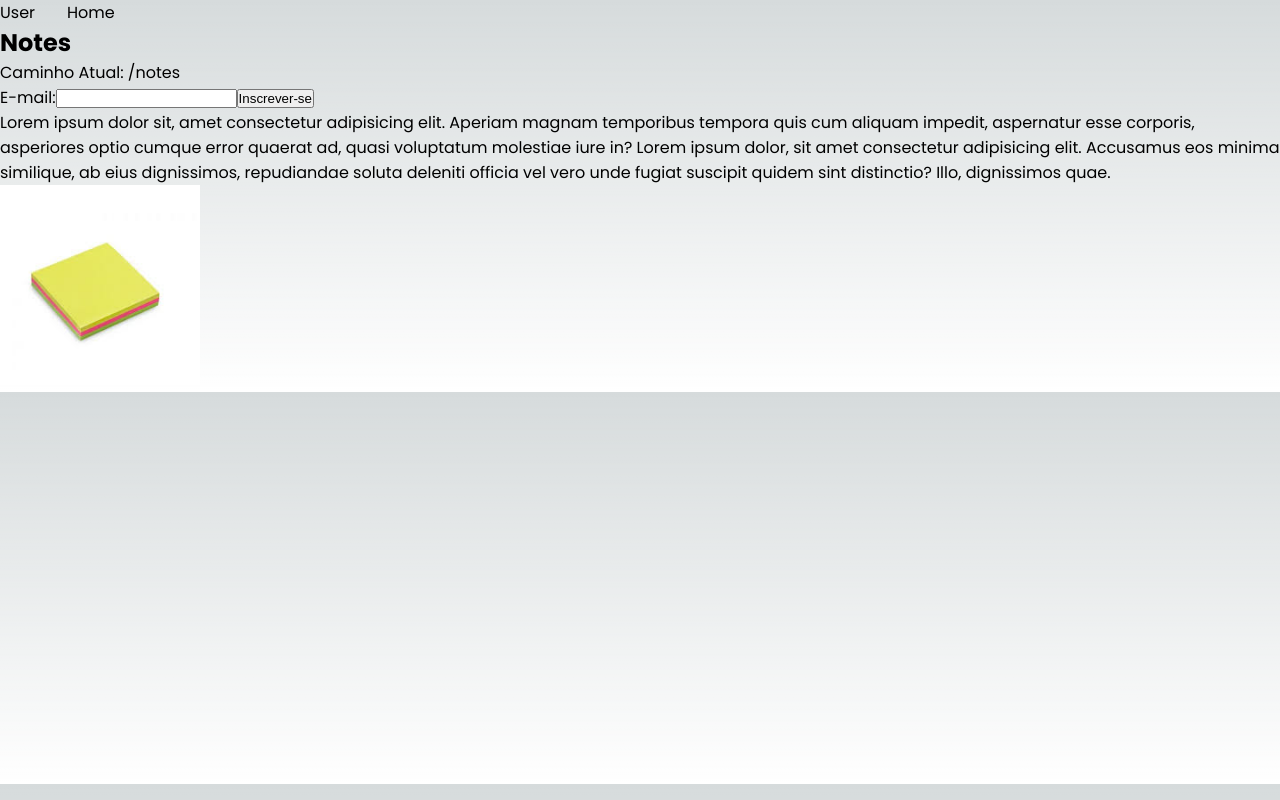
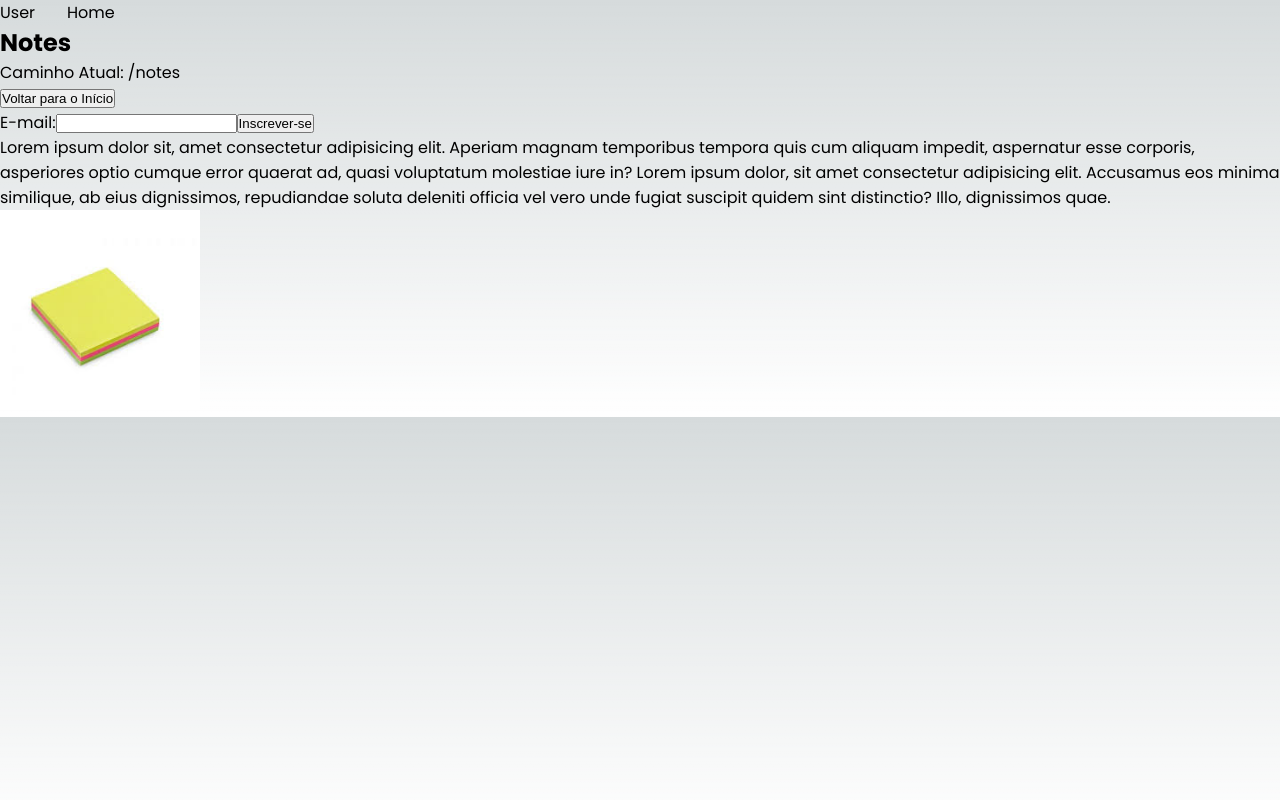
Before and after one commit to GustavoRMendes/next-js-14, a Next.js app: page /notes in a window 1280 px wide. Built offline with nearby package versions, Linux system fonts and the light colour scheme.

Commit message:
useRouter.push(/)

```diff
--- a/src/components/InputForm.tsx
+++ b/src/components/InputForm.tsx
@@ -2,14 +2,21 @@
 import React from "react"
 import { usePathname } from "next/navigation";
 import { useState } from "react"
+import { useRouter } from "next/navigation";
 export default function InputForm() {
   const [inputValue,setInputValue] = useState("")
   const pathname = usePathname()
+  const router = useRouter()
   return (
     <>
       <p>
         Caminho Atual: {pathname}
       </p>
+      <nav>
+        <button onClick={() => router.push('/')} type="button">
+          Voltar para o Início
+        </button>
+      </nav>
       <form>
         <label>E-mail:</label>
         <input type="email" value={inputValue} onChange={(ev) => setInputValue(ev.target.value)} />
```
